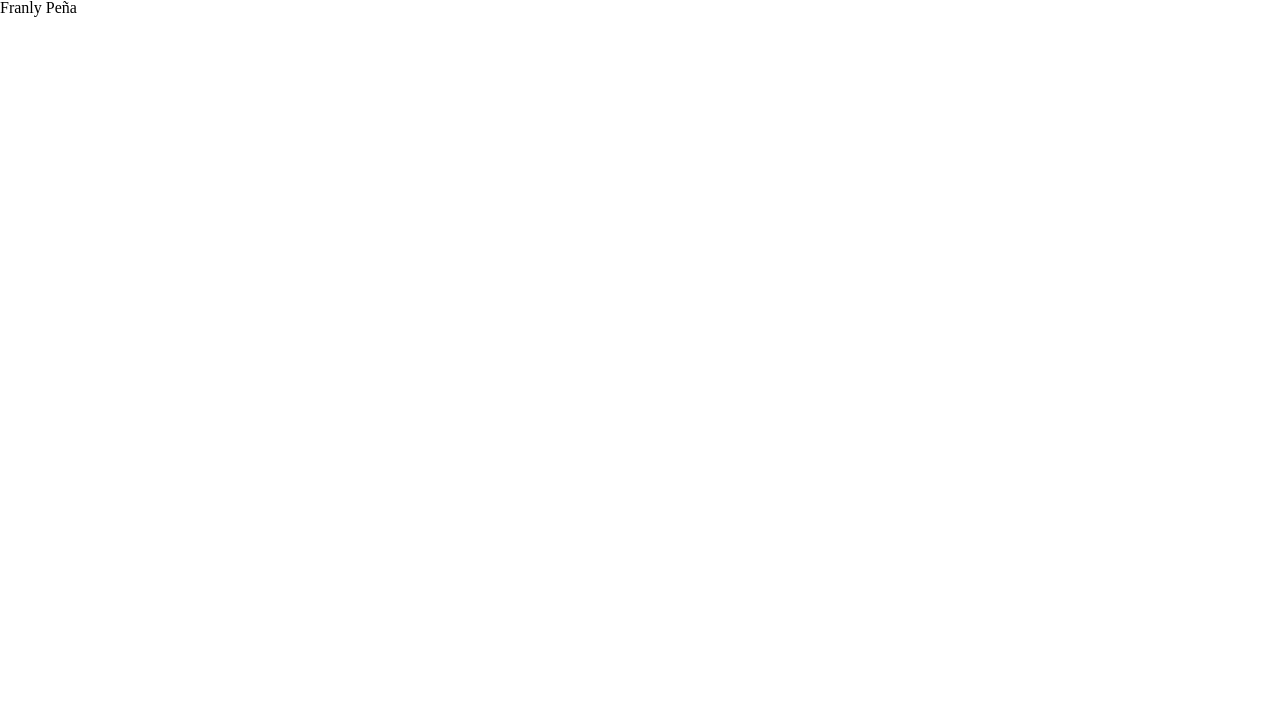
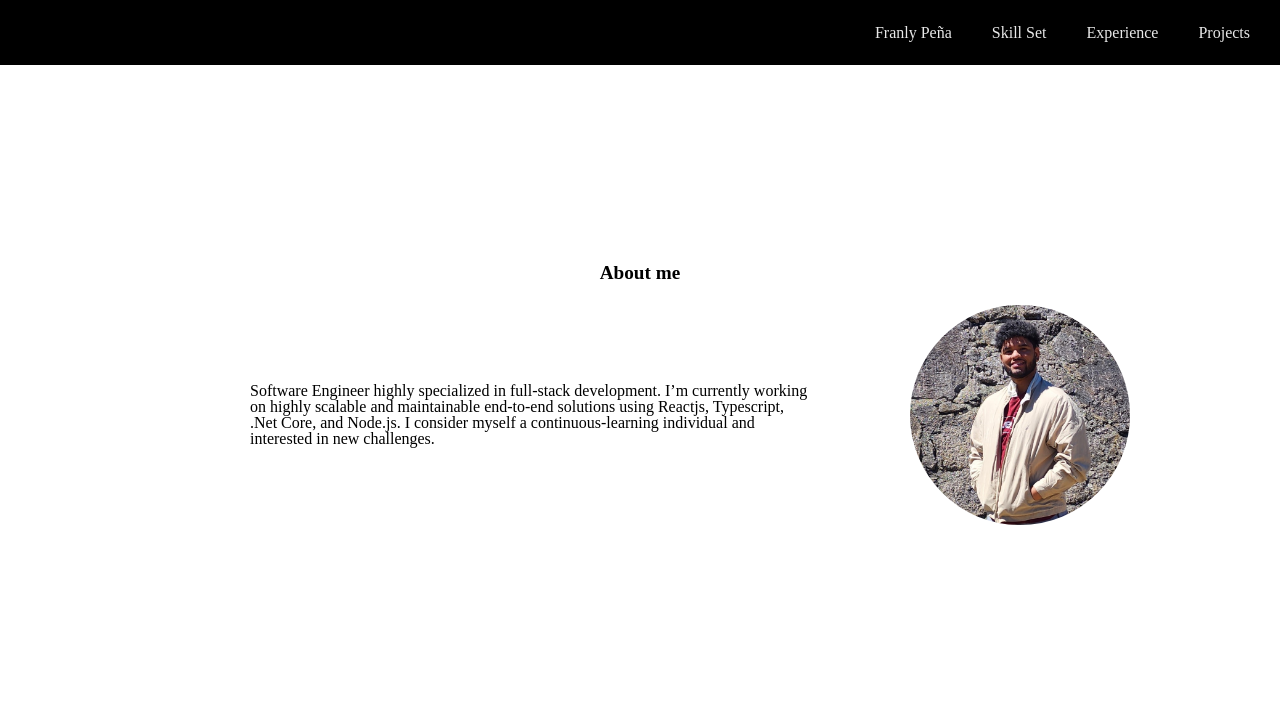
Before and after one commit to Franly96/myself, a plain HTML site: page index.html in a window 1280 px wide. Drawn offline with Linux system fonts and the light colour scheme.

Commit message:
index updated with about information

```diff
--- a/index.html
+++ b/index.html
@@ -1,5 +1,6 @@
 <!DOCTYPE html>
 <html lang="en">
+
 <head>
     <meta charset="UTF-8">
     <meta name="viewport" content="width=device-width, initial-scale=1.0">
@@ -7,8 +8,33 @@
     <link rel="stylesheet" href="reset.css">
     <link rel="stylesheet" href="styles.css">
 </head>
+
 <body>
-    <h1>Franly Peña</h1>
+    <header>
+        <nav>
+            <ul class="navigation">
+                <li><a>Franly Peña</a></li>
+                <li><a href="skills.html">Skill Set</a></li>
+                <li><a href="experience.html">Experience</a></li>
+                <li><a href="projects.html">Projects</a></li>
+            </ul>
+        </nav>
+    </header>
+    <main>
+        <section>
+            <div class="about-me">About me</div>
+            <div class="about-me-info">
+                <p>Software Engineer highly specialized in full-stack development. I’m currently working on highly
+                    scalable and
+                    maintainable end-to-end solutions using Reactjs, Typescript, .Net Core, and Node.js. I consider
+                    myself a
+                    continuous-learning individual and interested in new challenges.</p><img src="Profile.jpg"
+                    alt="Profile Image" width="220px" height="220px" style="border-radius: 50%">
+            </div>
+
+        </section>
+    </main>
     <script src="index.js"></script>
 </body>
+
 </html>
--- a/styles.css
+++ b/styles.css
@@ -0,0 +1,73 @@
+body{
+    height: 100vh;
+}
+
+.navigation {
+  height: 8vh;
+  min-height: 65px;
+  display: flex;
+  flex-flow: row wrap;
+  justify-content: flex-end;
+  align-items: center;
+  background: black;
+  gap: 20px;
+  padding-right: 20px;
+}
+
+.navigation a {
+  color: inherit;
+  text-decoration: none;
+  color: #e8e8e8;
+  padding: 10px;
+}
+.navigation a:hover {
+  margin: 8px;
+  background: #888;
+  color: #f4f4f4;
+  border-radius: 8px;
+}
+
+main{
+    display: flex;
+    max-width: 980px;
+    margin: 20px auto 0px auto;
+    justify-content: center;
+    height: 80vh;
+}
+
+section {
+    display: flex;
+    flex-direction: column;
+    justify-content: center;
+}
+
+.about-me{
+    font-size: larger;
+    font-weight: bold;
+    text-align: center;
+}
+
+.about-me-info{
+    display: flex;
+    align-items: center;
+}
+
+.about-me-info p{
+    margin: 100px;
+}
+
+/* Medium screens */
+@media all and (max-width: 800px) {
+  .navigation {
+    /* When on medium sized screens, we center it by evenly distributing empty space around items */
+    justify-content: space-around;
+  }
+}
+
+/* Small screens */
+@media all and (max-width: 500px) {
+  .navigation {
+    /* On small screens, we are no longer using row direction but column */
+    flex-direction: column;
+  }
+}
```
Also changed, not shown: skills.html (added, +26 -0 lines), Profile.jpg (added).
